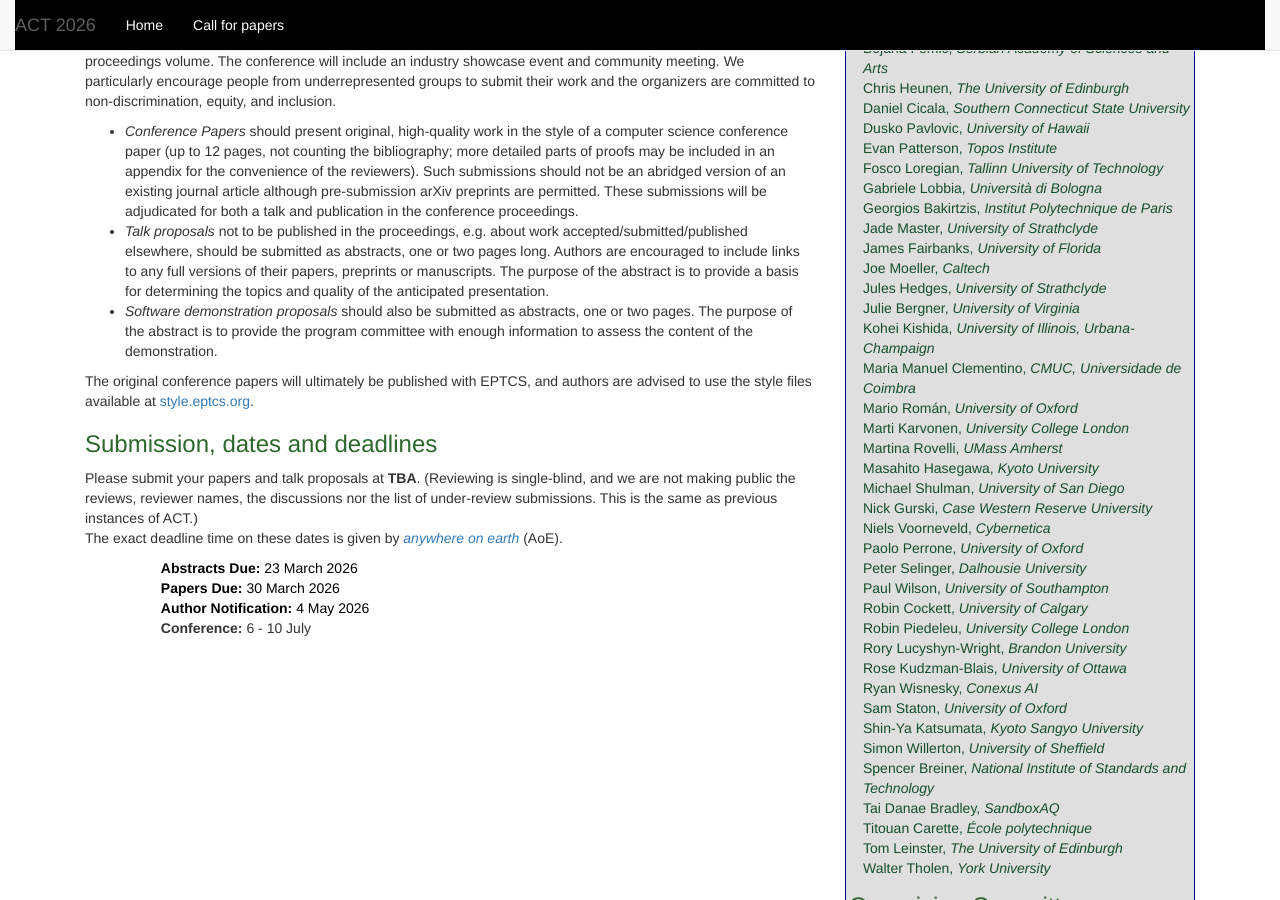
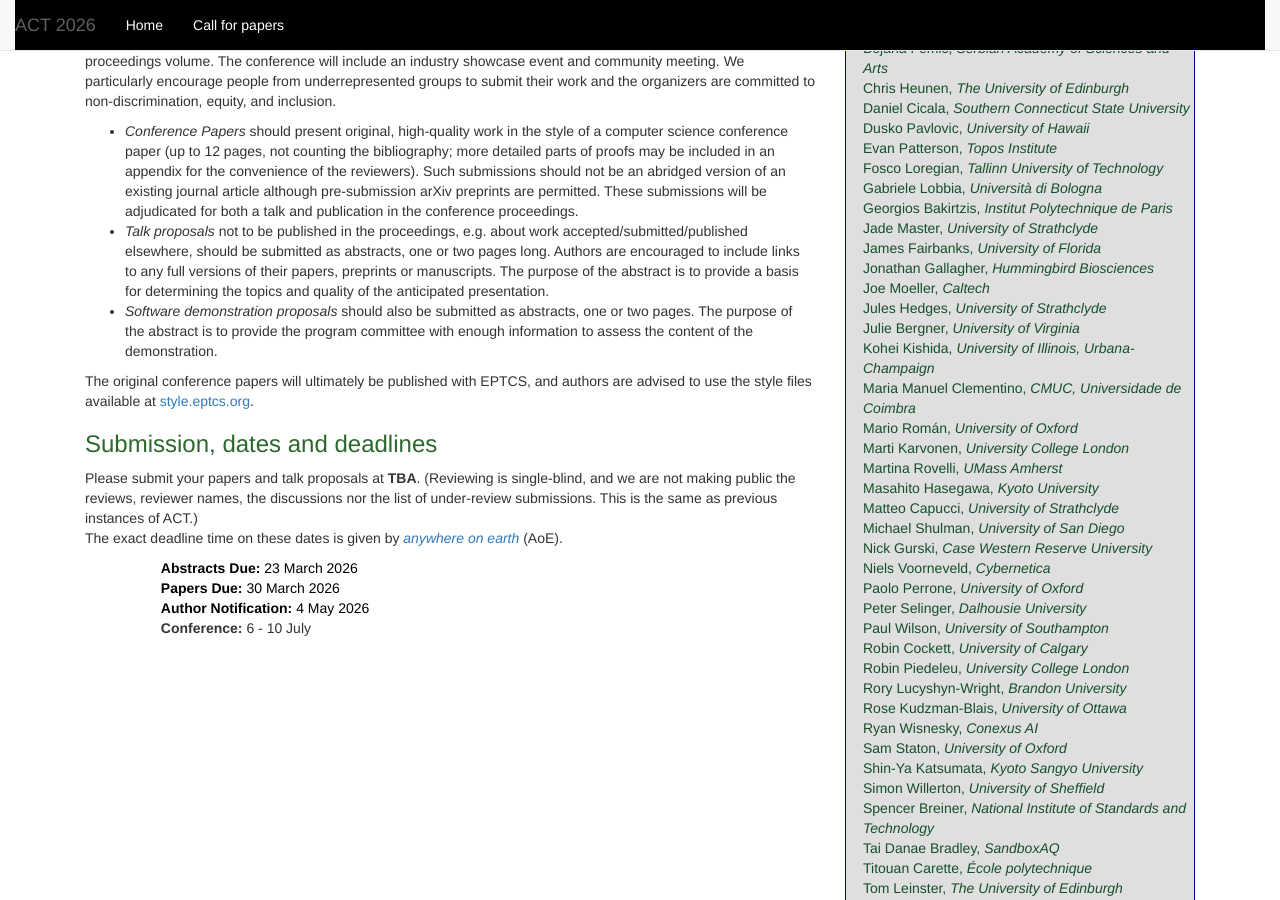
Before and after one commit to actconf2026/actconf2026.github.io, a Jekyll site: the page built from cfp.html, in a window 1280 px wide and 900 px high, scrolled down 438 px. Built offline with Jekyll 4.4.1, drawn with Linux system fonts in a browser that asks for light colours.

Commit message:
Updated PC members

```diff
--- a/cfp.html
+++ b/cfp.html
@@ -85,6 +85,7 @@ Please submit your papers and talk proposals at <b>TBA</b>. (Reviewing is single
 </i></li><li>Georgios Bakirtzis, <i>Institut Polytechnique de Paris
 </i></li><li>Jade Master, <i>University of Strathclyde
 </i></li><li>James Fairbanks, <i>University of Florida
+</i></li><li>Jonathan Gallagher, <i> Hummingbird Biosciences
 </i></li><li>Joe Moeller, <i>Caltech
 </i></li><li>Jules Hedges, <i>University of Strathclyde
 </i></li><li>Julie Bergner, <i>University of Virginia
@@ -94,6 +95,7 @@ Please submit your papers and talk proposals at <b>TBA</b>. (Reviewing is single
 </i></li><li>Marti Karvonen, <i>University College London
 </i></li><li>Martina Rovelli, <i>UMass Amherst
 </i></li><li>Masahito Hasegawa, <i>Kyoto University
+</i></li><li>Matteo Capucci, <i> University of Strathclyde
 </i></li><li>Michael Shulman, <i>University of San Diego
 </i></li><li>Nick Gurski, <i>	Case Western Reserve University
 </i></li><li>Niels Voorneveld, <i> Cybernetica
```
